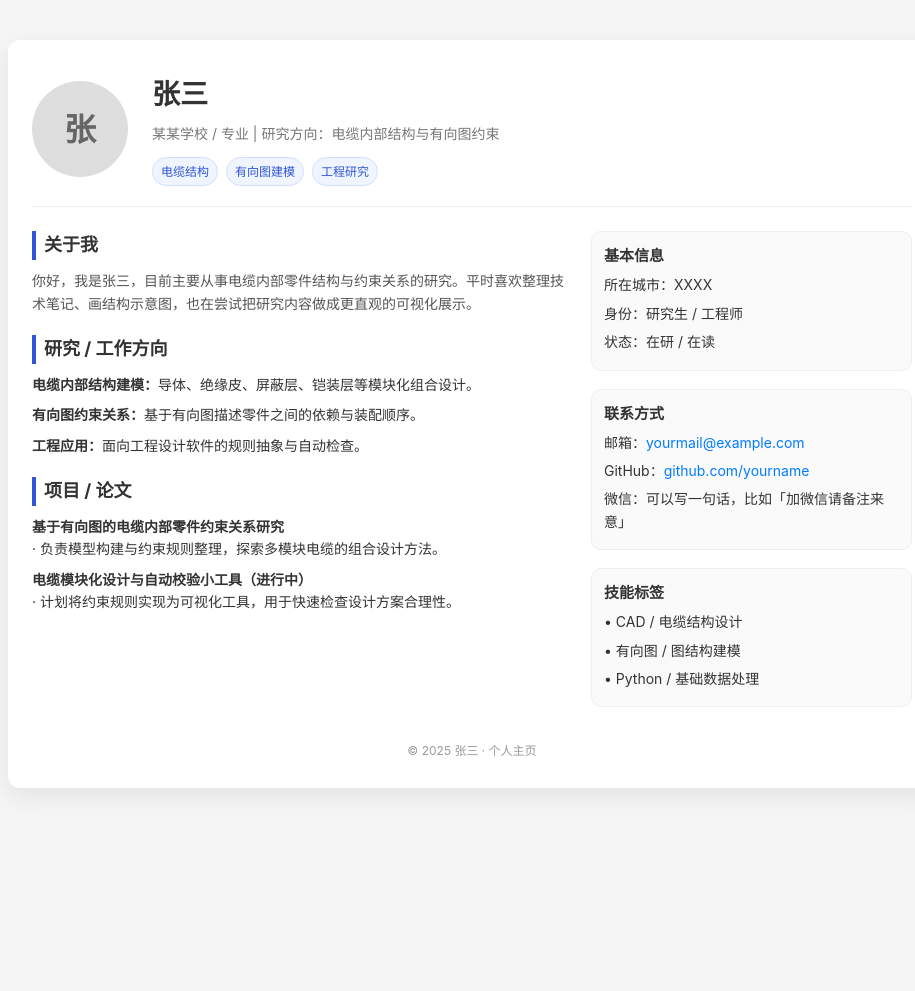
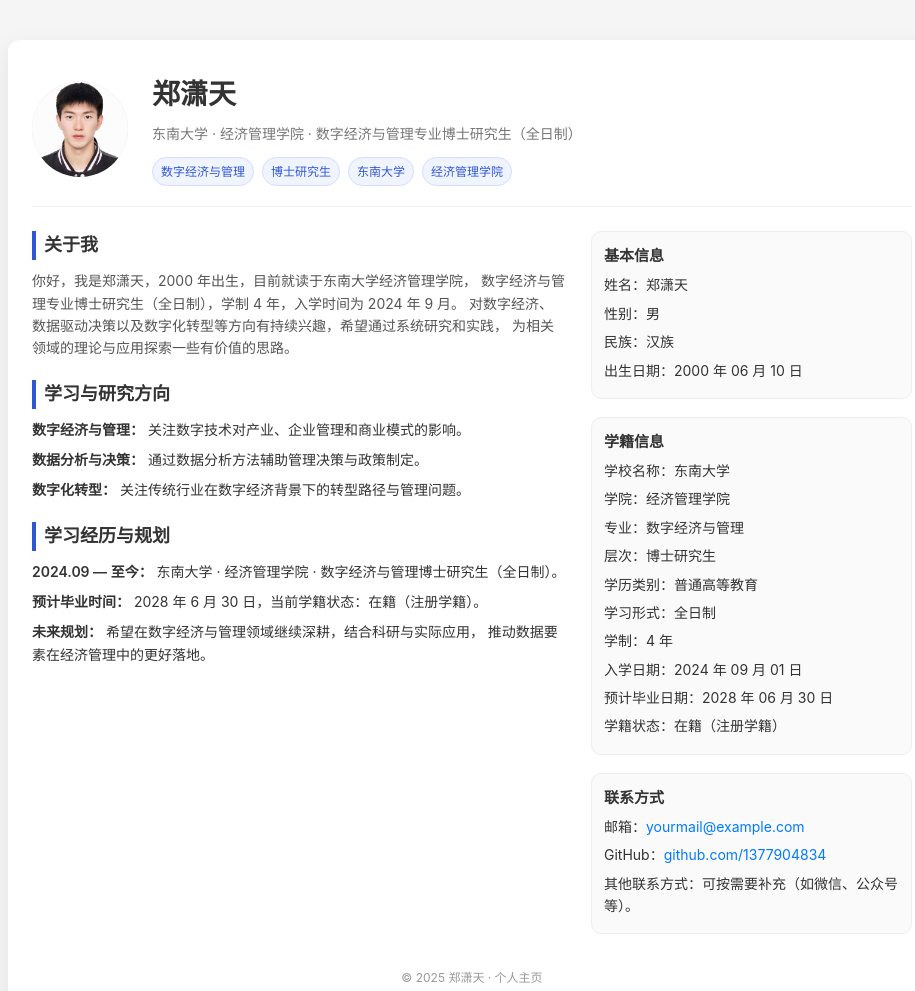
Before and after one commit to 1377904834/zxt.github.io, a plain HTML site: page index.html in a window 1280 px wide. Shown: the top 991 px of the page, without its empty margins (168-1083 px from the left). Before the commit the page ends 828 px from the top, so only its background shows below. Drawn offline with Linux system fonts and the light colour scheme.

Commit message:
update homepage info

```diff
--- a/index.html
+++ b/index.html
@@ -2,7 +2,7 @@
 <html lang="zh-CN">
 <head>
   <meta charset="UTF-8" />
-  <title>我的个人主页</title>
+  <title>郑潇天 · 个人主页</title>
   <meta name="viewport" content="width=device-width, initial-scale=1.0" />
   <style>
     /* 通用样式 */
@@ -57,15 +57,18 @@
       width: 96px;
       height: 96px;
       border-radius: 50%;
+      overflow: hidden;
       background: #ddd;
+      flex-shrink: 0;
       display: flex;
       align-items: center;
       justify-content: center;
-      font-size: 32px;
-      font-weight: bold;
-      color: #666;
-      flex-shrink: 0;
-      user-select: none;
+    }
+
+    .avatar img {
+      width: 100%;
+      height: 100%;
+      object-fit: cover;
     }
 
     .basic-info h1 {
@@ -184,20 +187,20 @@
     <div class="card">
       <!-- 头部信息 -->
       <header class="header">
-        <!-- 头像（字母头像，可以换成图片） -->
+        <!-- 头像：确保和 index.html 同目录下有 avatar.jpg -->
         <div class="avatar">
-          张
-          <!-- 如果你有头像图片，可以把上面的内容换成：
-          <img src="你的图片地址" alt="头像" style="width:100%;height:100%;border-radius:50%;object-fit:cover;" />
-          -->
+          <img src="avatar.jpg" alt="郑潇天头像" />
         </div>
         <div class="basic-info">
-          <h1>张三</h1>
-          <div class="subtitle">某某学校 / 专业 | 研究方向：电缆内部结构与有向图约束</div>
+          <h1>郑潇天</h1>
+          <div class="subtitle">
+            东南大学 · 经济管理学院 · 数字经济与管理专业博士研究生（全日制）
+          </div>
           <div class="tags">
-            <span class="tag">电缆结构</span>
-            <span class="tag">有向图建模</span>
-            <span class="tag">工程研究</span>
+            <span class="tag">数字经济与管理</span>
+            <span class="tag">博士研究生</span>
+            <span class="tag">东南大学</span>
+            <span class="tag">经济管理学院</span>
           </div>
         </div>
       </header>
@@ -210,37 +213,48 @@
           <section class="section">
             <h2 class="section-title">关于我</h2>
             <p>
-              你好，我是张三，目前主要从事电缆内部零件结构与约束关系的研究。平时喜欢整理技术笔记、画结构示意图，也在尝试把研究内容做成更直观的可视化展示。
+              你好，我是郑潇天，2000 年出生，目前就读于东南大学经济管理学院，
+              数字经济与管理专业博士研究生（全日制），学制 4 年，入学时间为 2024 年 9 月。
+              对数字经济、数据驱动决策以及数字化转型等方向有持续兴趣，希望通过系统研究和实践，
+              为相关领域的理论与应用探索一些有价值的思路。
             </p>
           </section>
 
-          <!-- 研究 / 工作方向 -->
+          <!-- 学习 / 研究方向 -->
           <section class="section">
-            <h2 class="section-title">研究 / 工作方向</h2>
+            <h2 class="section-title">学习与研究方向</h2>
             <ul class="list">
               <li>
-                <span>电缆内部结构建模：</span>导体、绝缘皮、屏蔽层、铠装层等模块化组合设计。
+                <span>数字经济与管理：</span>
+                关注数字技术对产业、企业管理和商业模式的影响。
               </li>
               <li>
-                <span>有向图约束关系：</span>基于有向图描述零件之间的依赖与装配顺序。
+                <span>数据分析与决策：</span>
+                通过数据分析方法辅助管理决策与政策制定。
               </li>
               <li>
-                <span>工程应用：</span>面向工程设计软件的规则抽象与自动检查。
+                <span>数字化转型：</span>
+                关注传统行业在数字经济背景下的转型路径与管理问题。
               </li>
             </ul>
           </section>
 
-          <!-- 项目 / 论文（你可以改成“项目经历”或“论文列表”） -->
+          <!-- 学习经历 / 规划 -->
           <section class="section">
-            <h2 class="section-title">项目 / 论文</h2>
+            <h2 class="section-title">学习经历与规划</h2>
             <ul class="list">
               <li>
-                <span>基于有向图的电缆内部零件约束关系研究</span><br />
-                · 负责模型构建与约束规则整理，探索多模块电缆的组合设计方法。
+                <span>2024.09 — 至今：</span>
+                东南大学 · 经济管理学院 · 数字经济与管理博士研究生（全日制）。
               </li>
               <li>
-                <span>电缆模块化设计与自动校验小工具（进行中）</span><br />
-                · 计划将约束规则实现为可视化工具，用于快速检查设计方案合理性。
+                <span>预计毕业时间：</span>
+                2028 年 6 月 30 日，当前学籍状态：在籍（注册学籍）。
+              </li>
+              <li>
+                <span>未来规划：</span>
+                希望在数字经济与管理领域继续深耕，结合科研与实际应用，
+                推动数据要素在经济管理中的更好落地。
               </li>
             </ul>
           </section>
@@ -251,9 +265,26 @@
           <div class="side-block">
             <div class="side-block-title">基本信息</div>
             <ul class="contact-list">
-              <li>所在城市：XXXX</li>
-              <li>身份：研究生 / 工程师</li>
-              <li>状态：在研 / 在读</li>
+              <li>姓名：郑潇天</li>
+              <li>性别：男</li>
+              <li>民族：汉族</li>
+              <li>出生日期：2000 年 06 月 10 日</li>
+            </ul>
+          </div>
+
+          <div class="side-block">
+            <div class="side-block-title">学籍信息</div>
+            <ul class="contact-list">
+              <li>学校名称：东南大学</li>
+              <li>学院：经济管理学院</li>
+              <li>专业：数字经济与管理</li>
+              <li>层次：博士研究生</li>
+              <li>学历类别：普通高等教育</li>
+              <li>学习形式：全日制</li>
+              <li>学制：4 年</li>
+              <li>入学日期：2024 年 09 月 01 日</li>
+              <li>预计毕业日期：2028 年 06 月 30 日</li>
+              <li>学籍状态：在籍（注册学籍）</li>
             </ul>
           </div>
 
@@ -261,24 +292,15 @@
             <div class="side-block-title">联系方式</div>
             <ul class="contact-list">
               <li>邮箱：<a href="mailto:yourmail@example.com">yourmail@example.com</a></li>
-              <li>GitHub：<a href="https://github.com/yourname" target="_blank">github.com/yourname</a></li>
-              <li>微信：可以写一句话，比如「加微信请备注来意」</li>
-            </ul>
-          </div>
-
-          <div class="side-block">
-            <div class="side-block-title">技能标签</div>
-            <ul class="contact-list">
-              <li>• CAD / 电缆结构设计</li>
-              <li>• 有向图 / 图结构建模</li>
-              <li>• Python / 基础数据处理</li>
+              <li>GitHub：<a href="https://github.com/1377904834" target="_blank">github.com/1377904834</a></li>
+              <li>其他联系方式：可按需要补充（如微信、公众号等）。</li>
             </ul>
           </div>
         </aside>
       </main>
 
       <div class="footer">
-        © <span id="year"></span> 张三 · 个人主页
+        © <span id="year"></span> 郑潇天 · 个人主页
       </div>
     </div>
   </div>
```
Also changed, not shown: avatar.jpg (added).
